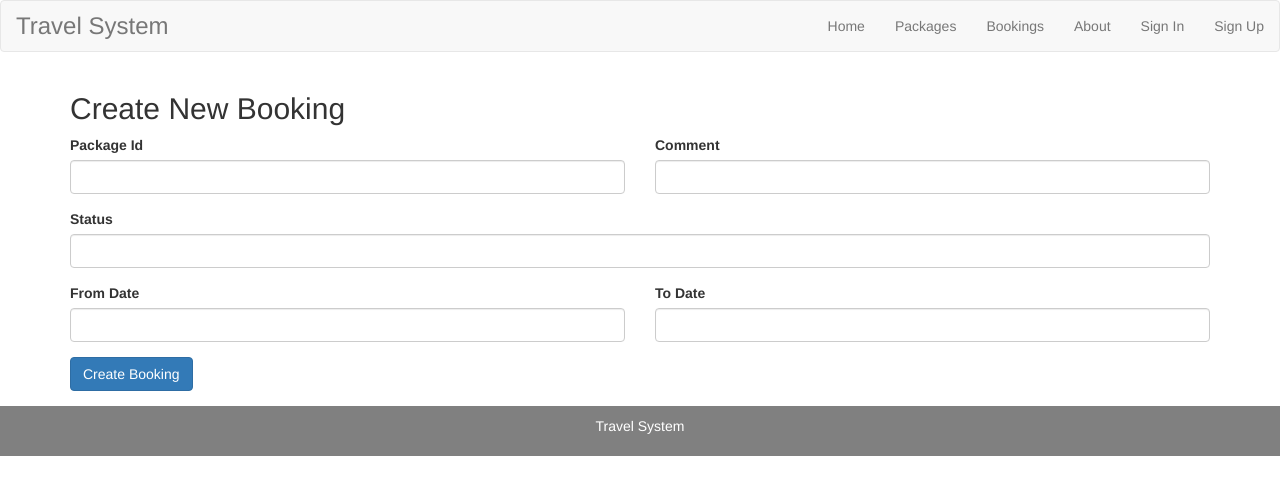
After one commit to Vorajay2005/Travel-Management-System, a PHP site: page /create_booking.php in a window 1280 px wide. The commit adds this page. Shown: the top 495 px of the page. Run offline with PHP 8.4, Linux system fonts and the light colour scheme.

Commit message:
first commit

```diff
--- a/pro/bookings.php
+++ b/pro/bookings.php
@@ -15,6 +15,10 @@ $result = mysqli_query($conn, $sql);
 
 <div class="container">
     <h2>All Bookings</h2>
+    <div style="margin-bottom: 20px;">
+    <a href="create_booking.php" class="btn btn-success">Create New Booking</a>
+
+</div>
 
     <table class="table table-bordered table-striped">
         <thead>
--- /dev/null
+++ b/pro/create_booking.php
@@ -0,0 +1,69 @@
+<?php
+session_start();
+require 'db.php';
+
+if ($_SERVER['REQUEST_METHOD'] === 'POST') {
+    $id = $_POST['package_id'];
+    $from_d = $_POST['from_date'];
+    $to_d = $_POST['to_date'];
+    $com = $_POST['comment'];
+    $status = $_POST['status'];
+
+
+    $sql = "INSERT INTO bookings (package_id, from_date, to_date, comments, status)
+            VALUES ('$id', '$from_d', '$to_d', '$com','$status')";
+
+    if (mysqli_query($conn, $sql)) {
+        header("Location: bookings.php");
+        exit();
+    } else {
+        $error = "Failed to create booking.";
+    }
+}
+?>
+
+<?php include 'header.php'; ?>
+<div class="container">
+    <h2>Create New Booking</h2>
+    <?php if (!empty($error)) echo "<p style='color:red;'>$error</p>"; ?>
+    <form method="post">
+
+        <div class="row">
+            <div class="form-group col-sm-6">
+                <label>Package Id</label>
+                <input type="text" name="package_id" class="form-control" required>
+            </div>
+            <div class="form-group col-sm-6">
+                <label>Comment</label>
+                <input type="text" name="comment" class="form-control" required>
+            </div>
+        </div>
+
+        <div class="row">
+            <div class="form-group col-sm-12">
+                <label>Status</label>
+                <input type="text" name="status" class="form-control" required>
+            </div>
+        </div>
+
+
+        <div class="row">
+            <div class="form-group col-sm-6">
+                <label>From Date</label>
+                <input type="text" name="from_date" class="form-control" required>
+            </div>
+            <div class="form-group col-sm-6">
+                <label>To Date</label>
+                <input type="text" name="to_date" class="form-control" required>
+            </div>
+        </div>
+
+        <div class="row">
+            <div class="form-group col-sm-12">
+                <button type="submit" class="btn btn-primary">Create Booking</button>
+            </div>
+        </div>
+    </form>
+</div>
+
+<?php include 'footer.php'; ?>
--- a/pro/footer.php
+++ b/pro/footer.php
@@ -1,3 +1,3 @@
-<footer>
+<footer style="background-color: grey">
     <p>Travel System</p>
 </footer>
--- a/pro/header.php
+++ b/pro/header.php
@@ -1,6 +1,10 @@
+
+
 <?php
-if (session_status() === PHP_SESSION_NONE)
-{ session_start(); }
+if (session_status() === PHP_SESSION_NONE) { session_start(); }
+
+
+$base = "/projects/Travel-Management-System/pro/";
 ?>
 <!DOCTYPE html>
 <html>
@@ -17,21 +21,21 @@ if (session_status() === PHP_SESSION_NONE)
 <nav class="navbar navbar-default">
   <div class="container-fluid">
     <div class="navbar-header">
-      <a class="navbar-brand" href="index.php">Travel System</a>
+      <a class="navbar-brand" href="<?= $base ?>index.php">Travel System</a>
     </div>
     <ul class="nav navbar-nav navbar-right">
-      <li><a href="index.php">Home</a></li>
+      <li><a href="<?= $base ?>index.php">Home</a></li>
       <?php if(isset($_SESSION['user'])): ?>
-        <li><a href="users.php">Users</a></li>
+        <li><a href="<?= $base ?>users.php">Users</a></li>
       <?php endif; ?>
-      <li><a href="packages.php">Packages</a></li>
-      <li><a href="bookings.php">Bookings</a></li>
-      <li><a href="about.php">About</a></li>
+      <li><a href="<?= $base ?>packages.php">Packages</a></li>
+      <li><a href="<?= $base ?>bookings.php">Bookings</a></li>
+      <li><a href="<?= $base ?>about.php">About</a></li>
       <?php if(isset($_SESSION['user'])): ?>
-        <li><a href="logout.php">Logout</a></li>
+        <li><a href="<?= $base ?>logout.php">Logout</a></li>
       <?php else: ?>
-        <li><a href="signin.php">Sign In</a></li>
-        <li><a href="signup.php">Sign Up</a></li>
+        <li><a href="<?= $base ?>signin.php">Sign In</a></li>
+        <li><a href="<?= $base ?>signup.php">Sign Up</a></li>
       <?php endif; ?>
     </ul>
   </div>
--- a/pro/packages.php
+++ b/pro/packages.php
@@ -1,3 +1,4 @@
+
 <?php
 session_start();
 if (!isset($_SESSION['user'])) {
@@ -18,6 +19,7 @@ $all_result = mysqli_query($conn, "SELECT * FROM packages");
     <div style="margin-bottom: 20px;">
         <a href="create_package.php" class="btn btn-success">Create New Package</a>
         <a href="bookings.php" class="btn btn-info">Go to Bookings</a>
+
     </div>
 
     <table class="table table-bordered table-striped">
@@ -46,6 +48,7 @@ $all_result = mysqli_query($conn, "SELECT * FROM packages");
                     <td>
                         <a href="view_package.php?id=<?php echo $row['id']; ?>" class="btn btn-info btn-xs">View</a>
                         <a href="edit_package.php?id=<?php echo $row['id']; ?>" class="btn btn-warning btn-xs">Edit</a>
+
                     </td>
                 </tr>
             <?php endwhile; ?>
--- a/pro/signin.php
+++ b/pro/signin.php
@@ -1,3 +1,4 @@
+
 <?php
 session_start();
 require 'db.php';
```
